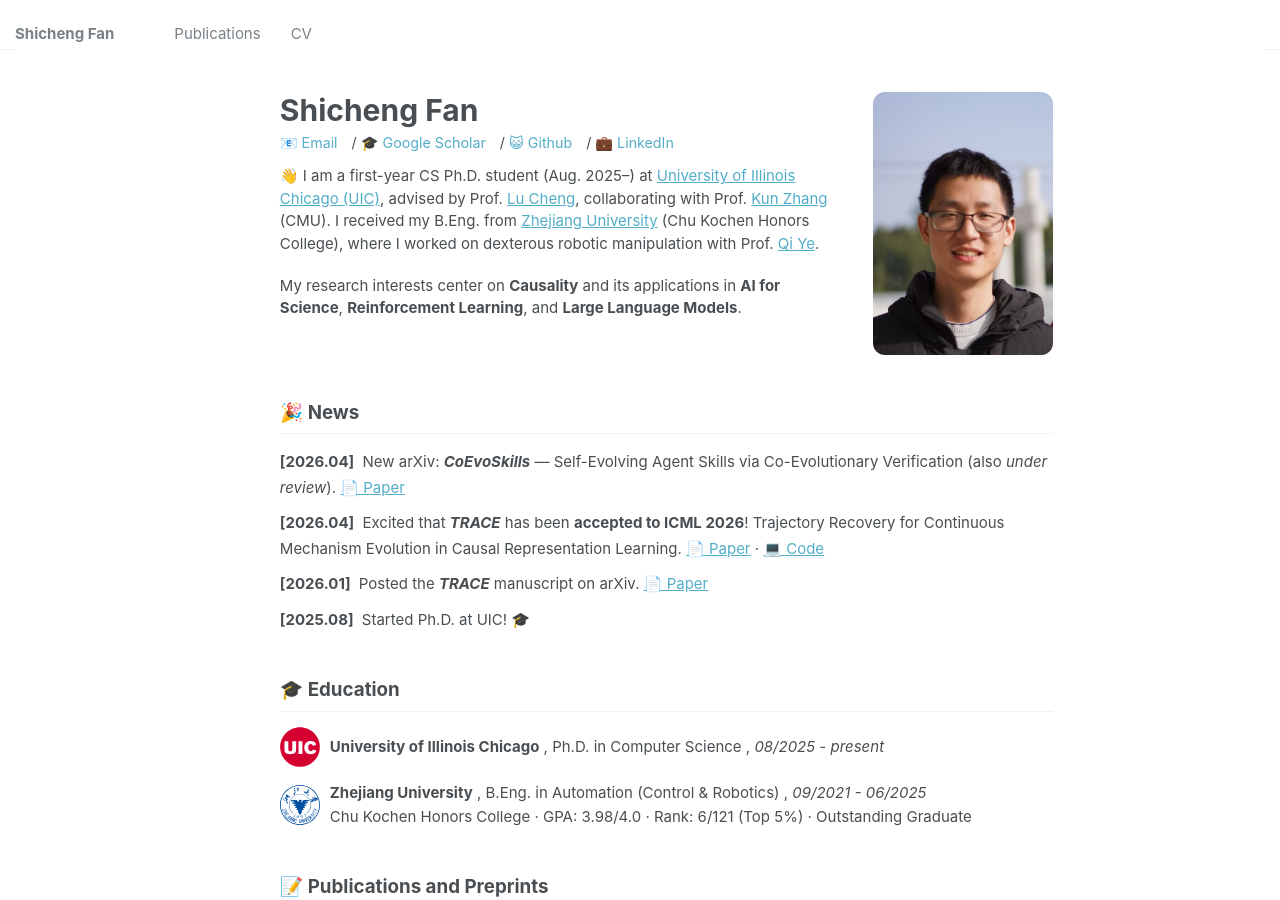
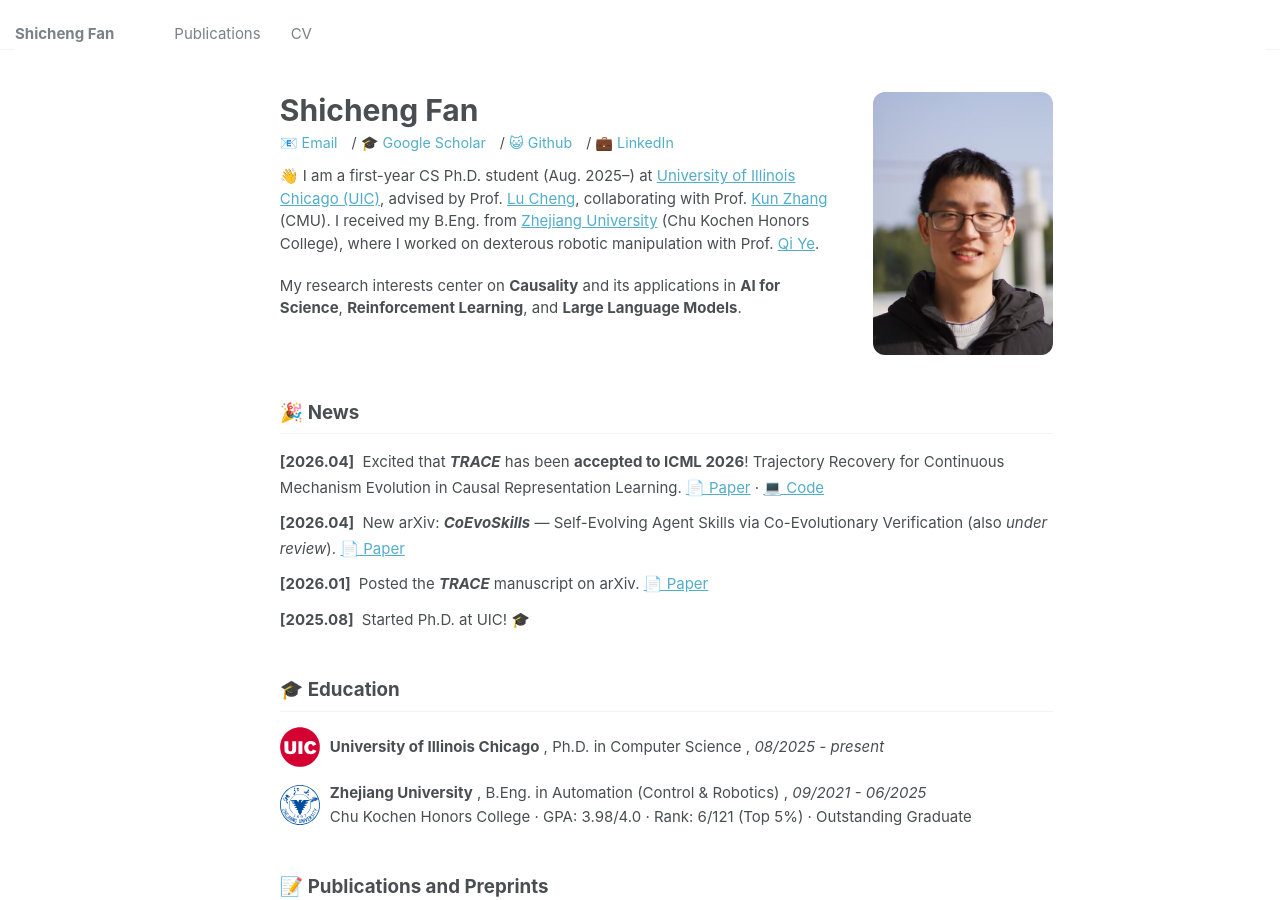
Before and after one commit to shichengf/shichengf.github.io, a Jekyll site: the page built from _pages/about.md, in a window 1280 px wide and 900 px high. Built offline with Jekyll 4.4.1, drawn with Linux system fonts in a browser that asks for light colours.

Commit message:
small fix

```diff
--- a/_pages/about.md
+++ b/_pages/about.md
@@ -28,8 +28,8 @@ redirect_from:
 ## 🎉 News
 
 <ul class="news-list">
+  <li><span class="news-date">[2026.04]</span> Excited that <strong><em>TRACE</em></strong> has been <strong>accepted to ICML 2026</strong>! Trajectory Recovery for Continuous Mechanism Evolution in Causal Representation Learning. <a href="https://www.arxiv.org/abs/2601.21135">📄 Paper</a> · <a href="https://github.com/shichengf/trace">💻 Code</a></li>
   <li><span class="news-date">[2026.04]</span> New arXiv: <strong><em>CoEvoSkills</em></strong> — Self-Evolving Agent Skills via Co-Evolutionary Verification (also <em>under review</em>). <a href="https://arxiv.org/abs/2604.01687">📄 Paper</a></li>
-  <li><span class="news-date">[2026.04]</span> Excited that <strong><em>TRACE</em></strong> has been <strong>accepted to ICML 2026</strong>! Trajectory Recovery for Continuous Mechanism Evolution in Causal Representation Learning. <a href="https://www.arxiv.org/abs/2601.21135">📄 Paper</a> · <a href="https://github.com/shichengf/trace">💻 Code</a></li>
   <li><span class="news-date">[2026.01]</span> Posted the <strong><em>TRACE</em></strong> manuscript on arXiv. <a href="https://www.arxiv.org/abs/2601.21135">📄 Paper</a></li>
   <li><span class="news-date">[2025.08]</span> Started Ph.D. at UIC! 🎓</li>
 </ul>
```
